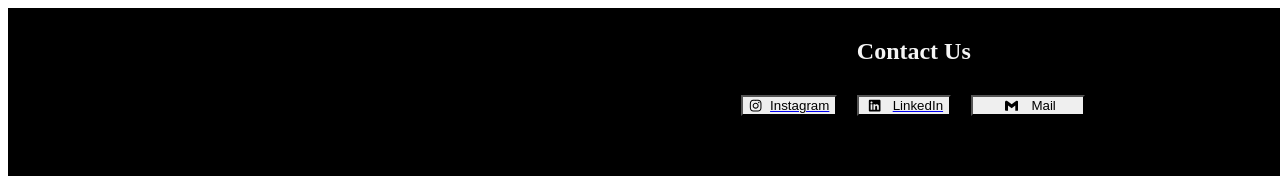
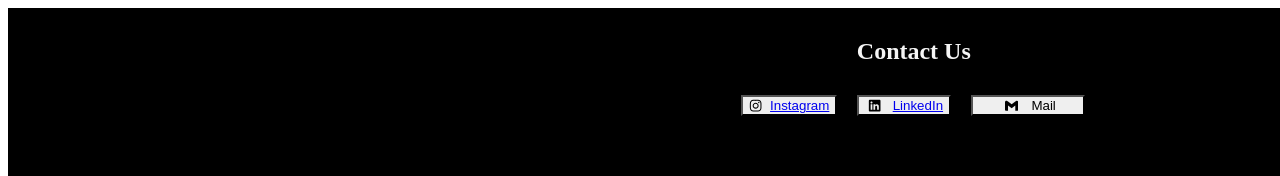
Before and after one commit to pes-alcoding-club/website, a Next.js app: page /Components/Footer in a window 1280 px wide. Shown: the top 176 px of the page. Built offline with nearby package versions, Linux system fonts and the light colour scheme.

Commit message:
Minor Fix

```diff
--- a/pages/Components/Footer.tsx
+++ b/pages/Components/Footer.tsx
@@ -108,7 +108,6 @@ const Footer = () => {
                         }}
                     >
                         <div style={{ margin: '0px auto', display: 'flex' }}>
-                            <a href="https://www.instagram.com/thealcodingclub/">
                                 <Button
                                     _hover={{
                                         bg: '#bc2a8d',
@@ -118,10 +117,10 @@ const Footer = () => {
                                     to="https://www.instagram.com/thealcodingclub"
                                     style={{ display: 'flex', margin: '10px' }}
                                 >
+                                    <a href="https://www.instagram.com/thealcodingclub/">
                                     Instagram
+                            </a>
                                 </Button>
-                            </a>
-                            <a href="https://www.linkedin.com/company/the-alcoding-club/">
                                 <Button
                                     _hover={{
                                         bg: '#0e76a8',
@@ -133,10 +132,11 @@ const Footer = () => {
                                         />
                                     }
                                     style={{ display: 'flex', margin: '10px' }}
-                                >
+                                    >
+                                    <a href="https://www.linkedin.com/company/the-alcoding-club/">
                                     LinkedIn
+                                    </a>
                                 </Button>
-                            </a>
                             <Button
                                 _hover={{
                                     bg: '#DB4437',
```
